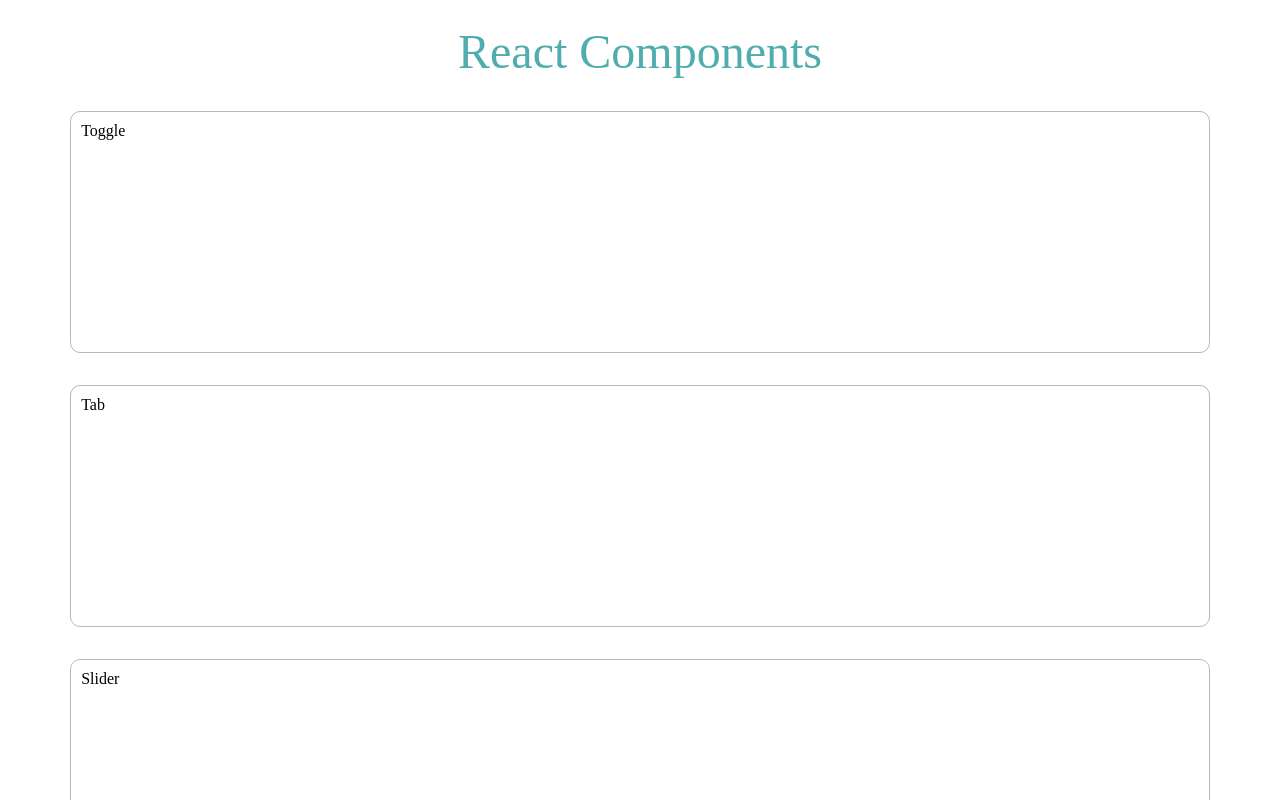
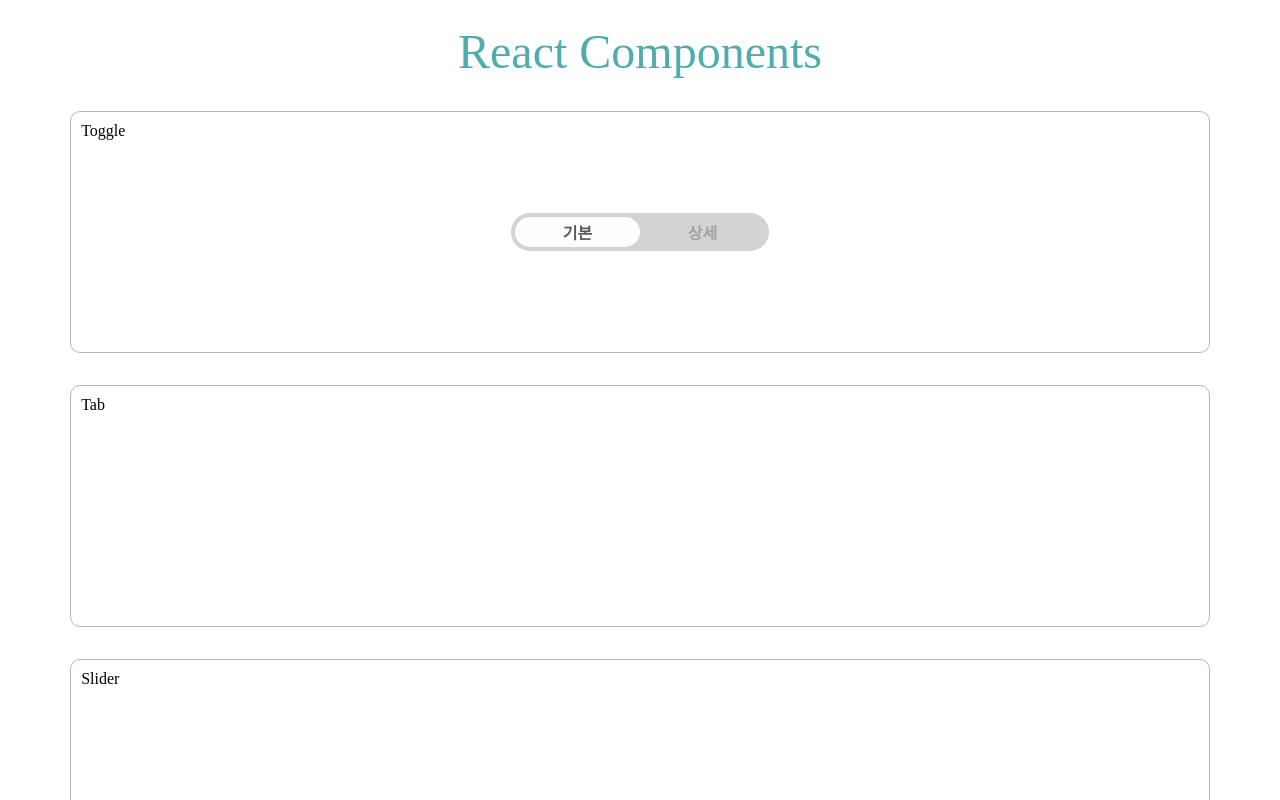
Before and after one commit to anshqhsh/wanted_pre_onboarding, a React (Create React App) app: page / in a window 1280 px wide. Shown: the top 800 px of the page. Built offline with nearby package versions, Linux system fonts and the light colour scheme.

Commit message:
Toggle 기능 구현

```diff
--- a/src/App.js
+++ b/src/App.js
@@ -1,6 +1,7 @@
 import styled from 'styled-components';
 import './App.css';
 import Form from './components/form';
+import Toggle from './components/toggle';
 
 // container
 const Container = styled.div`
@@ -21,11 +22,11 @@ function App() {
   return (
     <Container>
       <Title>React Components</Title>
-      <Form conponentName={'Toggle'} renderComponent={''}></Form>
-      <Form conponentName={'Tab'} renderComponent={''}></Form>
-      <Form conponentName={'Slider'} renderComponent={''}></Form>
-      <Form conponentName={'Input'} renderComponent={''}></Form>
-      <Form conponentName={'Dropdown'} renderComponent={''}></Form>
+      <Form componentName={'Toggle'} componentForm={<Toggle />}></Form>
+      <Form componentName={'Tab'} componentForm={''}></Form>
+      <Form componentName={'Slider'} componentForm={''}></Form>
+      <Form componentName={'Input'} componentForm={''}></Form>
+      <Form componentName={'Dropdown'} componentForm={''}></Form>
     </Container>
   );
 }
--- a/src/components/form.js
+++ b/src/components/form.js
@@ -10,17 +10,19 @@ const Box = styled.div`
 `;
 
 const SubTitle = styled.div`
+  position: absolute;
   font-size: 1rem;
   float: left;
   margin: 10px;
 `;
 
 // 각 기능별 컴포넌트 form
-const Form = ({ conponentName, renderComponent }) => {
+const Form = ({ componentName, componentForm }) => {
+  console.log(componentName);
   return (
     <Box>
-      <SubTitle>{conponentName}</SubTitle>
-      {/* {renderComponent} */}
+      <SubTitle>{componentName}</SubTitle>
+      {componentForm}
     </Box>
   );
 };
--- /dev/null
+++ b/src/components/toggle.js
@@ -0,0 +1,83 @@
+import { useState } from 'react';
+import styled from 'styled-components';
+
+const Container = styled.div`
+  position: relative;
+  display: flex;
+  flex-direction: column;
+  height: 100%;
+  align-items: center;
+  justify-content: center;
+`;
+
+const SlideToggle = styled.div`
+  position: absolute;
+  width: 250px;
+  height: 30px;
+  border-radius: 30px;
+  background-color: lightgray;
+  padding: 4px;
+  margin: 0px;
+  overflow: auto;
+`;
+const Slider = styled.div`
+  width: 125px;
+  height: 30px;
+  border-radius: 30px;
+  background-color: rgb(253, 253, 253);
+  animation: ${({ isOn }) => (isOn ? 'ToggleOn' : 'ToggleOff')} 0.2s ease-out
+    forwards;
+
+  @keyframes ToggleOn {
+    0% {
+      transform: translateX(0);
+    }
+    100% {
+      transform: translateX(125px);
+    }
+  }
+
+  @keyframes ToggleOff {
+    0% {
+      transform: translateX(125px);
+    }
+    100% {
+      transform: translateX(0);
+    }
+  }
+`;
+const TextWrapper = styled.div`
+  position: absolute;
+  display: flex;
+  justify-content: space-around;
+  height: 30px;
+  top: 4px;
+  left: 4px;
+  font-weight: bold;
+`;
+const ChangedText = styled.div`
+  display: flex;
+  align-items: center;
+  justify-content: center;
+  width: 125px;
+  height: 30px;
+  text-align: center;
+  color: ${({ isOn }) => (isOn ? 'rgb(161, 161, 161)' : 'rgb(90, 90, 90)')};
+`;
+
+const Toggle = () => {
+  const [isOn, setIsOn] = useState(false);
+  return (
+    <Container>
+      <SlideToggle isOn={isOn} onClick={() => setIsOn(!isOn)}>
+        <Slider isOn={isOn} />
+        <TextWrapper>
+          <ChangedText isOn={isOn}>기본</ChangedText>
+          <ChangedText isOn={!isOn}>상세</ChangedText>
+        </TextWrapper>
+      </SlideToggle>
+    </Container>
+  );
+};
+
+export default Toggle;
```
